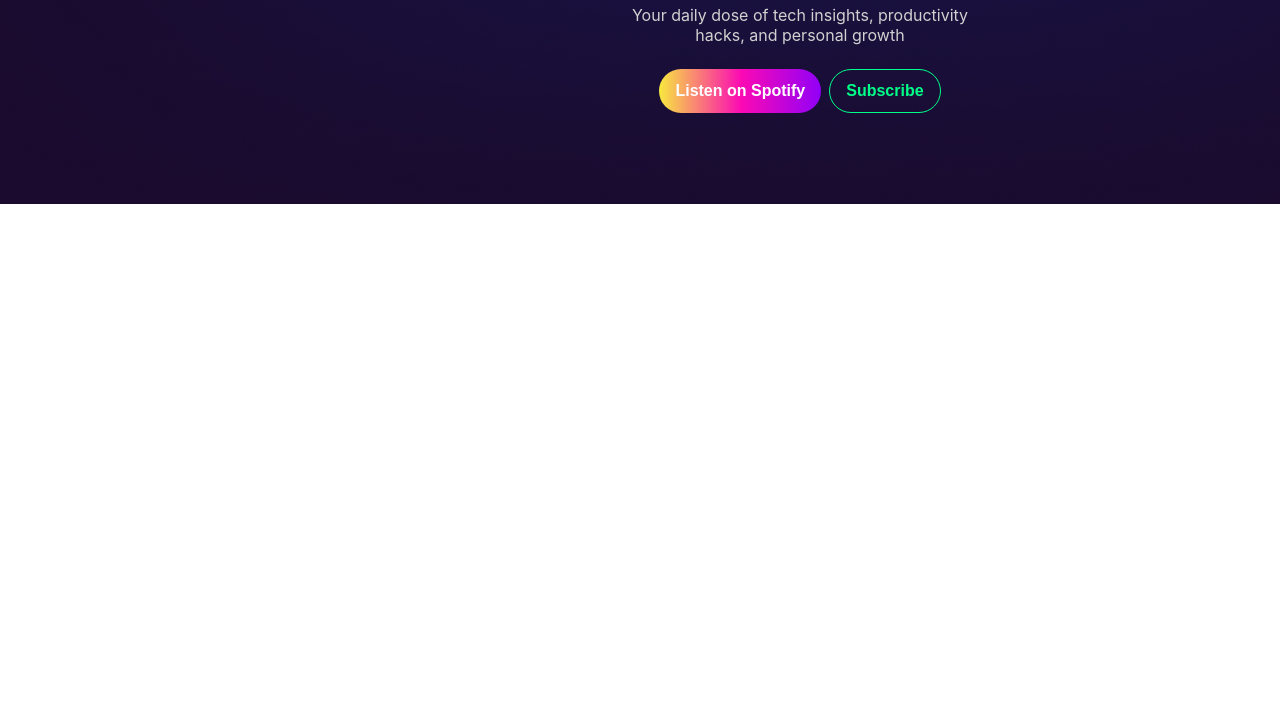
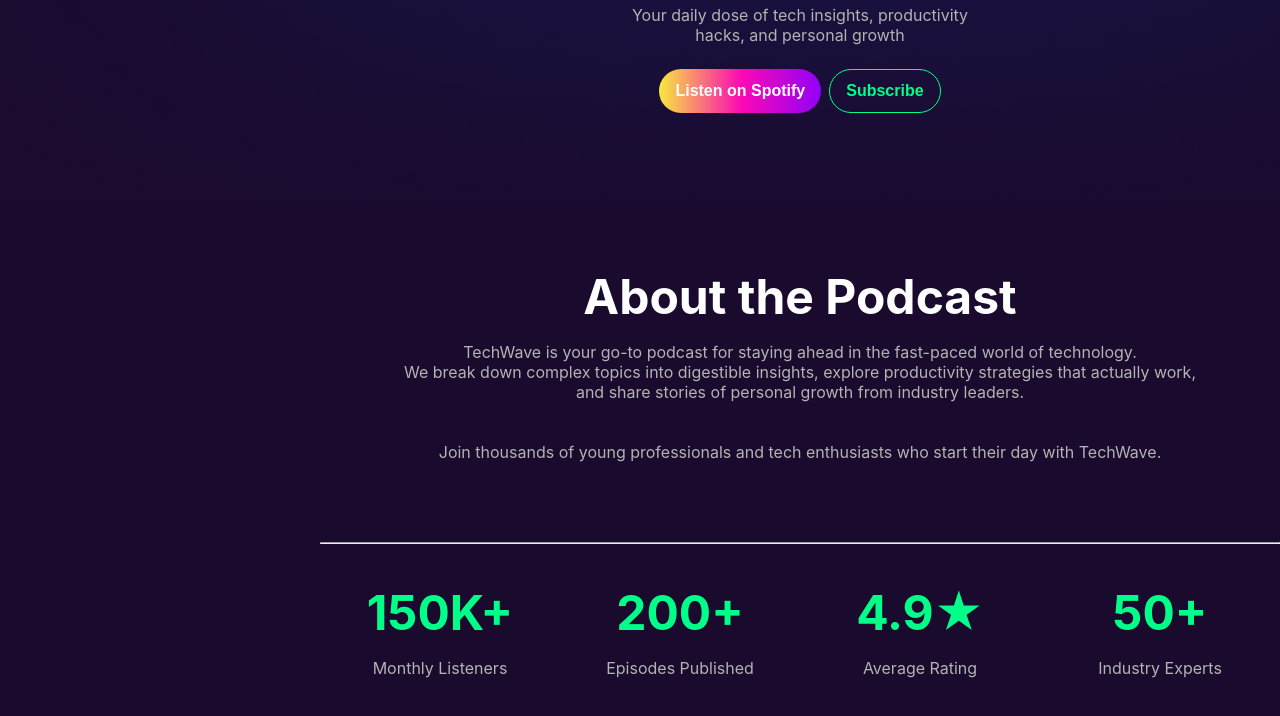
Before and after one commit to FahmidaTuli/B13-A02, a plain HTML site: page index.html in a window 1280 px wide. Shown: the part 630-1346 px from the top of the page. Before the commit the page ends 834 px from the top, so only its background shows below. Drawn offline with Linux system fonts and the light colour scheme.

Commit message:
design about section according to figma design

```diff
--- a/index.html
+++ b/index.html
@@ -25,7 +25,6 @@
         </nav>
 
     </header>
-    <main>
         <section id="banner-container">
             <div class="banner-content">
                 <div class="banner-image">
@@ -39,9 +38,53 @@
                 </div>
             </div>
 
+        </section>
+
+        <section id="about">
+            <div class="about-container">
+                <h2 class="font-bold">About the Podcast</h2>
+                <p class="font-regular">TechWave is your go-to podcast for staying ahead in the fast-paced world of technology. <br> We break down complex topics into digestible insights, explore productivity strategies that actually work,<br> and share stories of personal growth from industry leaders.
+                <br>
+                <br>
+                <br>
+                Join thousands of young professionals and tech enthusiasts who start their day with TechWave.</p>
+                <hr>
+                <div class="facts-container">
+                    <div class="fact display-flex">
+                        <div>
+                            <h1 class="fact-number">150K+</h1>
+                            <p class="font-regular">Monthly Listeners</p>
+                        </div>
+
+                    </div>
+                    <div class="fact display-flex">
+                        <div>
+                            <h1 class="fact-number">200+</h1>
+                            <p class="font-regular">Episodes Published</p>
+                        </div>
+
+                    </div>
+                    <div class="fact display-flex">
+                        <div>
+                            <h1 class="fact-number">4.9★</h1>
+                        <p class="font-regular">Average Rating</p>
+                        </div>
+
+                    </div>
+                    <div class="fact display-flex">
+                        <div>
+                            <h1 class="fact-number">50+</h1>
+                        <p class="font-regular">Industry Experts</p>
+                        </div>
+
+                    </div>
+
+                </div>
+
+            </div>
 
         </section>
-    </main>
+
     <footer>
 
     </footer>
--- a/styles/assignment.css
+++ b/styles/assignment.css
@@ -33,7 +33,14 @@
 
 .font-regular{
     font-size: 16px;
-    color:rgb(209, 209, 209);
+    color:rgb(179, 179, 179);
+    text-align: center;
+}
+
+.font-bold{
+    font-size: 48px;
+    font-weight: bold;
+    color: #FFFFFF;
     text-align: center;
 }
 
@@ -65,8 +72,8 @@
     color: #FFFFFF;
     text-decoration: none;
 }
-
-main #banner-container {
+/* banner section */
+ #banner-container {
     background: url("../assets/hero-bg.png");
     width: 1600px;
     height: 760px;
@@ -95,7 +102,7 @@
 
 .banner-content h1{
     font-size: 60px;
-    font-weight: 800px;
+    font-weight: bolder;
     color: #FFFFFF;
     text-align: center;
     margin-bottom: 8px;
@@ -116,3 +123,48 @@
 .banner-content .display-flex{
     gap:8px;
 }
+/* about section */
+#about{
+    background-color: #1A0B2E;
+    width: 1600px;
+    height: 646px;
+    margin:0 auto;
+    padding: 50px 200px 120px;
+    display: flex;
+    justify-content: center;
+    align-items: center;
+    gap: 80px;
+
+}
+
+.about-container .font-bold{
+    margin-bottom: 16px;
+}
+
+
+.about-container .font-regular{
+    margin-bottom: 80px;
+}
+
+ .facts-container{
+    display: grid;
+    grid-template-columns: repeat(4, 1fr);
+    margin-top: 80px;
+
+}
+
+.fact{
+    width: 240px;
+    height: 94px;
+    text-align: center;
+    align-items: center;
+    justify-content: center;
+
+}
+
+.fact-number{
+    font-size: 48px;
+    font-weight: 900px;
+    color: #00FF88;
+    margin-bottom: 16px;
+}
```
